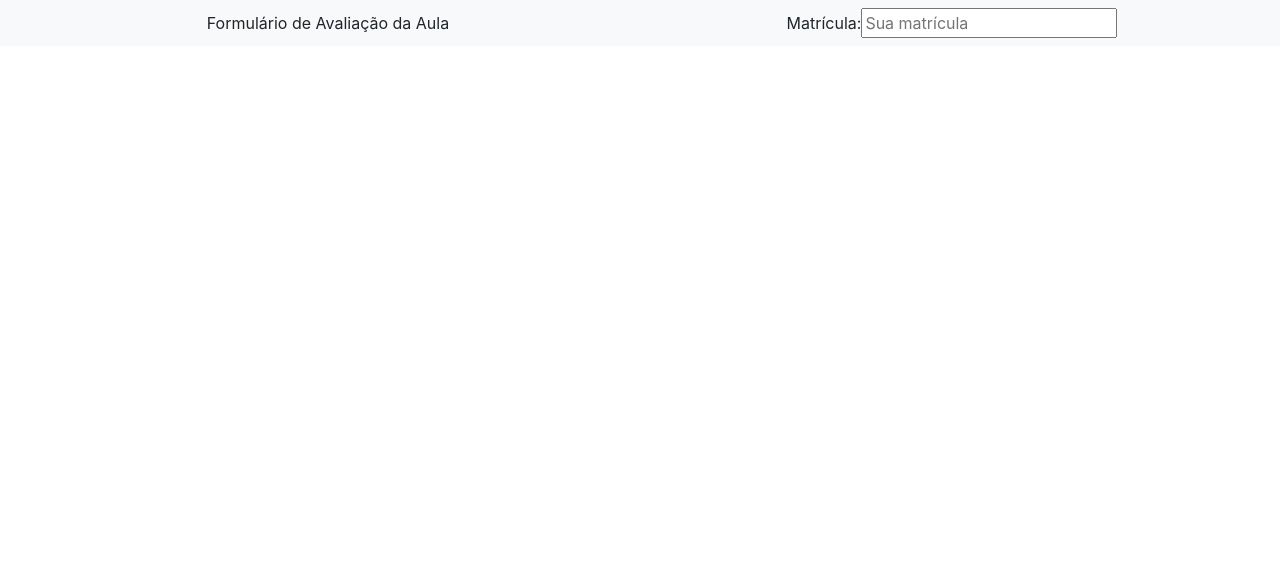
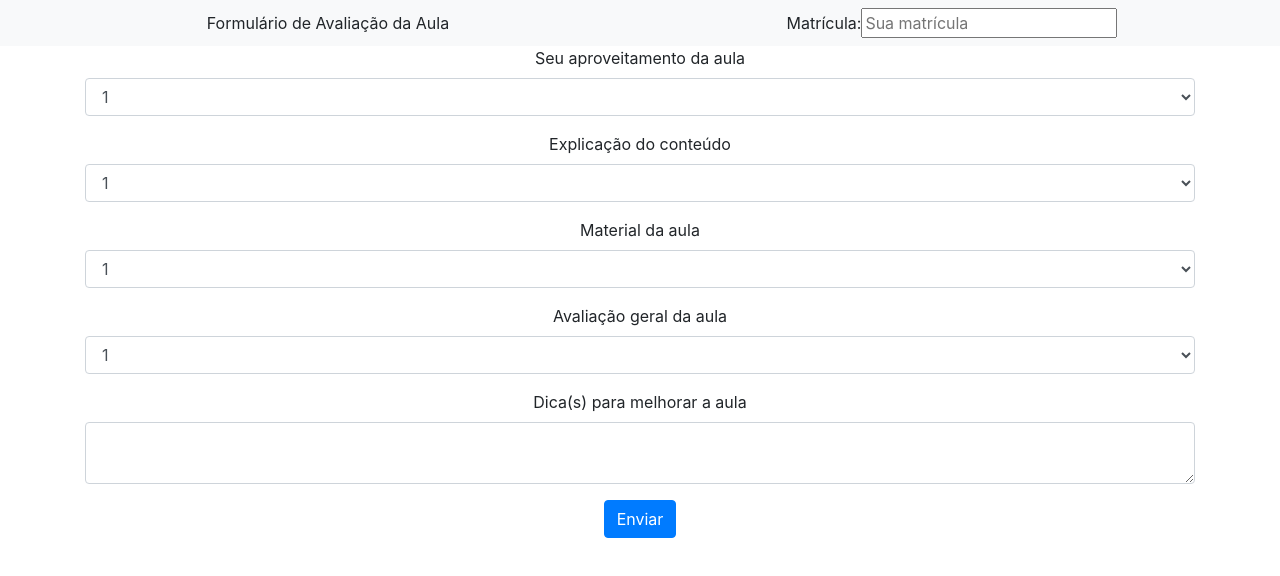
Before and after one commit to JordaoA/Learning-React, a React (Create React App) app in the folder icc-app/: page / in a window 1280 px wide. Shown: the top 576 px of the page. Built offline with nearby package versions, Linux system fonts and the light colour scheme.

Commit message:
Adicionando o form (fase alpha)

```diff
--- a/icc-app/src/App.js
+++ b/icc-app/src/App.js
@@ -14,11 +14,65 @@ class App extends Component {
           </Col>
         </Navbar>
 
-        <Container className="bg-success">
+        <Container>
 
+          <Form>
 
+            <FormGroup>
+              <Label for="avaliacao1">Seu aproveitamento da aula</Label>
+              <Input type="select" name="select" id="avaliacao1">
+                <option>1</option>
+                <option>2</option>
+                <option>3</option>
+                <option>4</option>
+                <option>5</option>
+              </Input>
+            </FormGroup>
+
+            <FormGroup>
+              <Label for="avaliacao2">Explicação do conteúdo</Label>
+              <Input type="select" name="select" id="avaliacao2">
+                <option>1</option>
+                <option>2</option>
+                <option>3</option>
+                <option>4</option>
+                <option>5</option>
+              </Input>
+            </FormGroup>
+
+            <FormGroup>
+              <Label for="avaliacao3">Material da aula</Label>
+              <Input type="select" name="select" id="avaliacao3">
+                <option>1</option>
+                <option>2</option>
+                <option>3</option>
+                <option>4</option>
+                <option>5</option>
+              </Input>
+            </FormGroup>
+
+            <FormGroup>
+              <Label for="avaliacao4">Avaliação geral da aula</Label>
+              <Input type="select" name="select" id="avaliacao4">
+                <option>1</option>
+                <option>2</option>
+                <option>3</option>
+                <option>4</option>
+                <option>5</option>
+              </Input>
+            </FormGroup>
+
+            <FormGroup>
+              <Label for="textoAluno">Dica(s) para melhorar a aula</Label>
+              <Input type="textarea" name="text" id="textoAluno" />
+            </FormGroup>
+
+            <Button color="primary">Enviar</Button>
+
+          </Form>
 
         </Container>
+
       </div>
     );
   }
```
